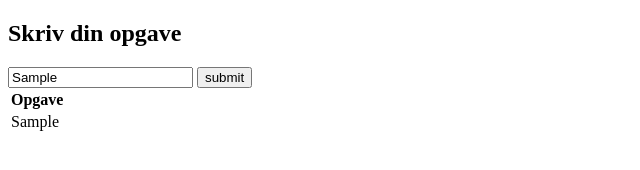
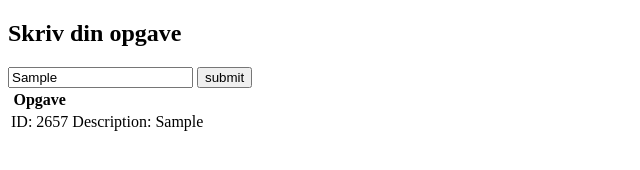
Before and after one commit to jacobfrisk/to-do-app, a plain HTML site: page index.html in a window 1280 px wide. Both pictures are taken after typing "Sample" into the empty fields and a click on the button "submit". Shown: the whole page, without its empty margins (0-640 px from the left). Drawn offline with Linux system fonts and the light colour scheme.

Commit message:
ID kan skrives ud

```diff
--- a/index.html
+++ b/index.html
@@ -25,6 +25,7 @@
 
     <template id="toDos">
       <tr>
+        <td data-field="id"></td>
         <td data-field="toDo">To Do</td>
       </tr>
     </template>
--- a/script.js
+++ b/script.js
@@ -1,12 +1,16 @@
-// Funktion der opretter opgave
-const toDo = [];
+// Funktion der opretter opgave i et tomt array.
+let toDo = [];
 const submit = document.querySelector("button");
 const input = document.querySelector("input");
+const randomNum = Math.floor(Math.random() * 100) + 1;
 
 submit.addEventListener("click", () => {
   console.log("her er vi");
   const assign = {
+    // Strengen der skrives ud er det samme som det input der laves
     desc: input.value,
+    // Et tilfældigt ID tilføjes med Math.random
+    id: Math.floor(Math.random() * 5000) + 1,
   };
 
   toDo.push(assign);
@@ -17,10 +21,14 @@ submit.addEventListener("click", () => {
 console.log(toDo);
 
 function displayList(assignments = toDo) {
-  // clear the list
-  document.querySelector("#list tbody").innerHTML = "";
+  const tbody = document.querySelector("#list tbody");
 
-  // build a new list
+  // Clear the tbody only if there are items to display
+  if (tbody.children.length > 0) {
+    tbody.innerHTML = "";
+  }
+
+  // Build a new list
   assignments.forEach(displayAssignment);
 }
 
@@ -30,7 +38,8 @@ function displayAssignment(string) {
   const clone = document.querySelector("template#toDos").content.cloneNode(true);
 
   // set clone data
-  clone.querySelector("[data-field=toDo]").textContent = string.desc;
+  clone.querySelector("[data-field=toDo]").textContent = `Description: ${string.desc}`;
+  clone.querySelector("[data-field=id]").textContent = `ID: ${string.id}`;
 
   // append clone to list
   document.querySelector("#list tbody").appendChild(clone);
```
